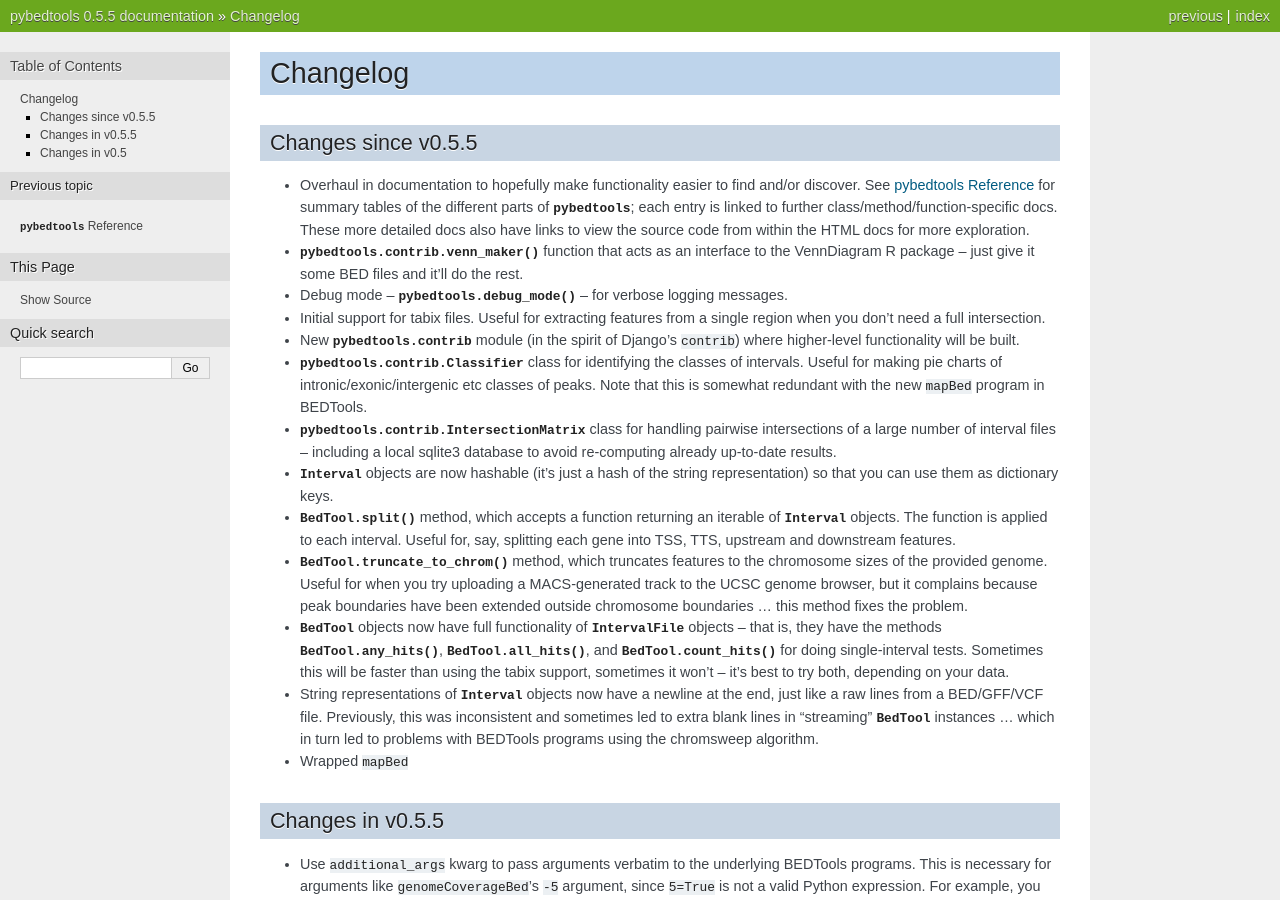
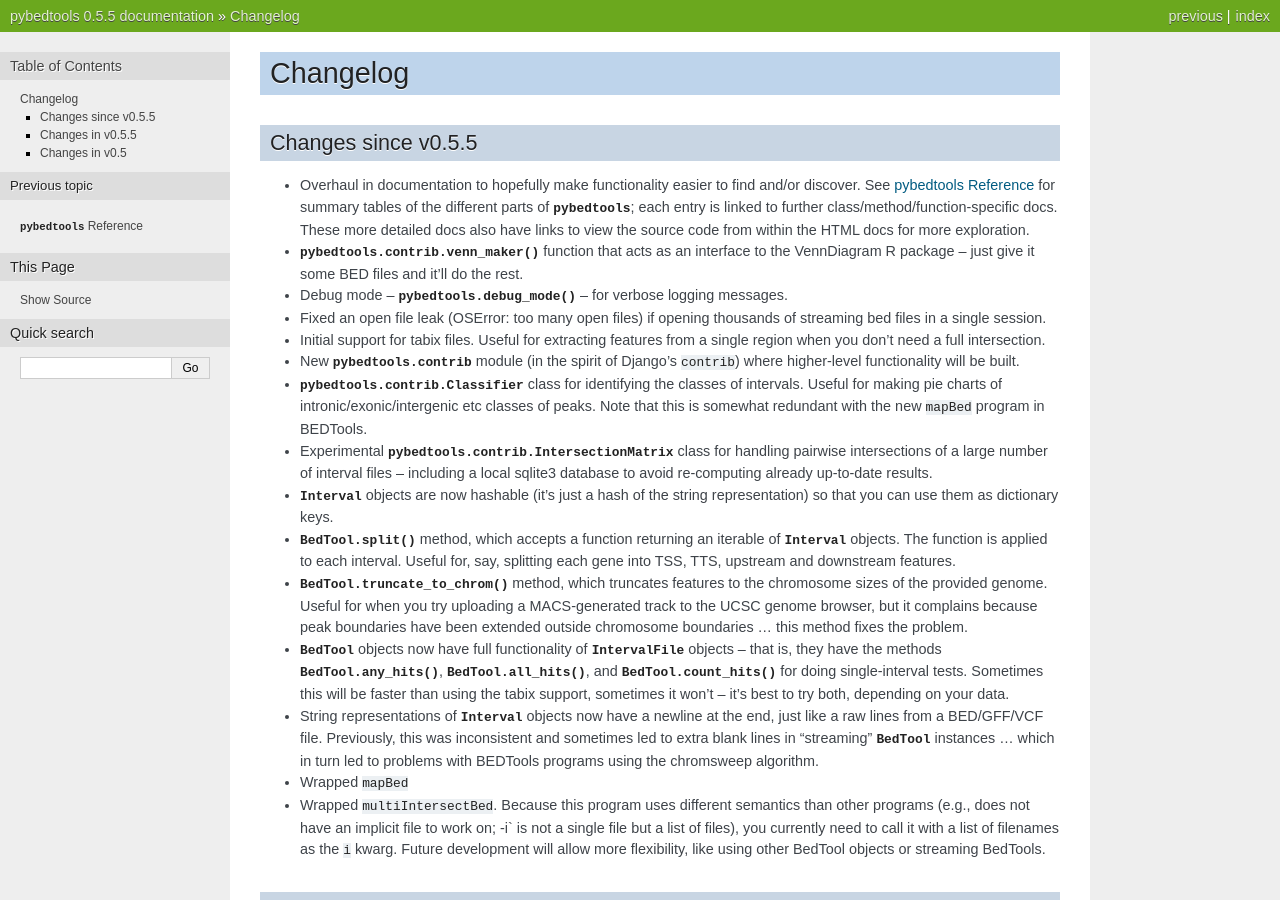
Before and after one commit to daler/pybedtools, a Sphinx documentation site: the page built from docs/source/changes.rst, in a window 1280 px wide and 900 px high. Built offline with Sphinx 7.4.7, drawn with Linux system fonts in a browser that asks for light colours; comment, search, counter and statistics services are not loaded.

Commit message:
edits to changes.rst

```diff
--- a/docs/source/changes.rst
+++ b/docs/source/changes.rst
@@ -16,6 +16,8 @@
 
 * Debug mode -- :func:`pybedtools.debug_mode` -- for verbose logging messages.
 
+* Fixed an open file leak (OSError: too many open files)  if opening thousands
+  of streaming bed files in a single session.
 
 * Initial support for tabix files.  Useful for extracting features from
   a single region when you don't need a full intersection.
@@ -28,9 +30,10 @@
   classes of peaks.  Note that this is somewhat redundant with the new `mapBed`
   program in BEDTools.
 
-* :class:`pybedtools.contrib.IntersectionMatrix` class for handling pairwise
-  intersections of a large number of interval files -- including a local
-  sqlite3 database to avoid re-computing already up-to-date results.
+* Experimental :class:`pybedtools.contrib.IntersectionMatrix` class for
+  handling pairwise intersections of a large number of interval files --
+  including a local sqlite3 database to avoid re-computing already up-to-date
+  results.
 
 * :class:`Interval` objects are now hashable (it's just a hash of the string
   representation) so that you can use them as dictionary keys.
@@ -59,6 +62,12 @@
   programs using the chromsweep algorithm.
 
 * Wrapped `mapBed`
+
+* Wrapped `multiIntersectBed`.  Because this program uses different semantics
+  than other programs (e.g., does not have an implicit file to work on; -i` is
+  not a single file but a list of files), you currently need to call it with
+  a list of filenames as the `i` kwarg.  Future development will allow more
+  flexibility, like using other BedTool objects or streaming BedTools.
 
 Changes in v0.5.5
 -----------------
```
